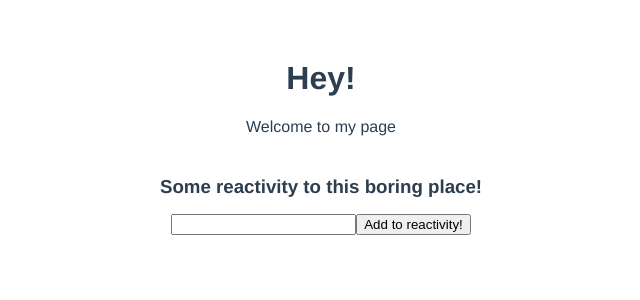
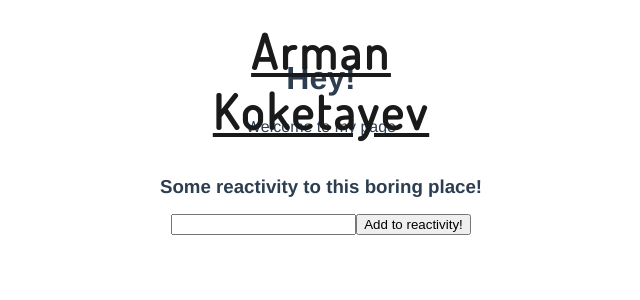
Before and after one commit to ArmanKoke/koketayev, a Vue app: page / in a window 1280 px wide. Shown: the top 300 px of the page, without its empty margins (319-959 px from the left). Built offline with nearby package versions, Linux system fonts and the light colour scheme.

Commit message:
changed content and header, check apple-pay (demo)

```diff
--- a/package.json
+++ b/package.json
@@ -9,7 +9,8 @@
   },
   "dependencies": {
     "core-js": "^3.6.5",
-    "vue": "^2.6.11"
+    "vue": "^2.6.11",
+    "vue-router": "^3.3.2"
   },
   "devDependencies": {
     "@vue/cli-plugin-babel": "~4.4.0",
--- a/src/App.vue
+++ b/src/App.vue
@@ -1,6 +1,7 @@
 <template>
   <div id="app">
     <Title/>
+    <Header></Header>
     <HelloWorld msg="Welcome to Your Vue.js App"/>
   </div>
 </template>
@@ -8,10 +9,12 @@
 <script>
   import Title from './components/Title.vue';
   import HelloWorld from './components/HelloWorld.vue'
+  import Header from './components/Header.vue'
 
   export default {
     name: 'App',
     components: {
+      Header,
       Title,
       HelloWorld
     }
--- /dev/null
+++ b/src/components/Header.vue
@@ -0,0 +1,58 @@
+<template>
+    <div id="header">
+        <div class="container">
+            <h1 id="logo">
+                <a href="/"><span v-text="owner"></span></a>
+            </h1>
+        </div>
+    </div>
+
+</template>
+
+<script>
+    export default {
+        name: 'Header',
+        data () {
+            return {
+                owner: 'Arman Koketayev'
+            }
+        }
+    }
+</script>
+
+<style scoped>
+    @import url('https://fonts.googleapis.com/css2?family=Dosis:wght@200;400;448&display=swap'); /* todo swap */
+
+    #header {
+        position: fixed;
+        height: 60px;
+        top: 0;
+        left: 0;
+        right: 0;
+        z-index: 1000;
+        background-color: #fff;
+        border-bottom-color: rgba(0,0,0,0.1);
+    }
+    .container {
+        margin: 0 15px 0;
+    }
+    #logo {
+        text-align: center;
+        position: absolute;
+        left: 50%;
+        top: 0;
+        margin-left: -140px;
+        width: 280px;
+        font-family: 'Dosis', sans-serif;
+        font-weight: bold;
+        letter-spacing: 0.1em;
+    }
+    #logo a {
+        display: inline-block;
+        height: 60px;
+        line-height: 60px;
+        color: #1a1a1a;
+        font-size: 1.5em;
+        padding: 0 20px;
+    }
+</style>
--- a/src/components/HelloWorld.vue
+++ b/src/components/HelloWorld.vue
@@ -47,7 +47,6 @@ ul {
   padding: 0;
 }
 li {
-  display: inline-block;
   margin: 0 10px;
 }
 a {
```
Also changed, not shown: src/main.js (+13 -0 lines), public/.well-known/apple-developer-merchantid-domain-association.txt (added), 1 other file (tests, documents, lock files or other folders). Lines whose indentation alone changed are shown as unchanged.
